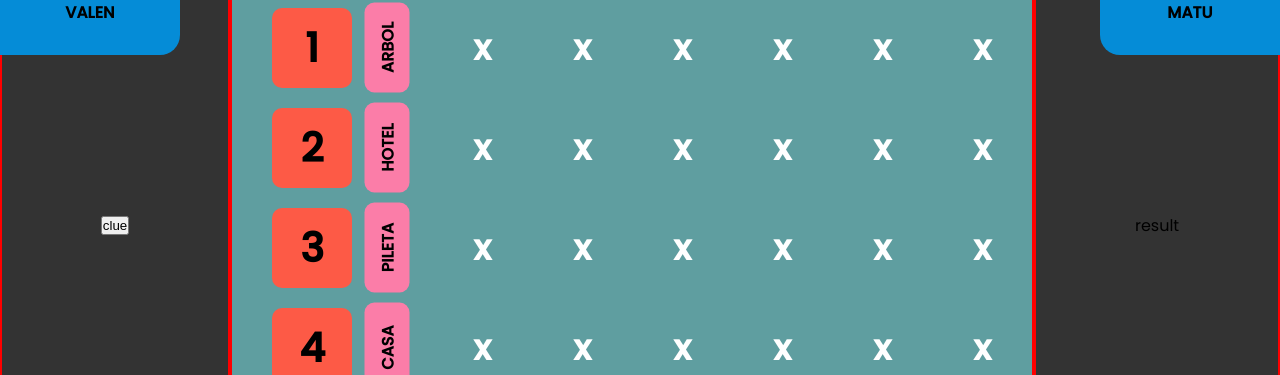
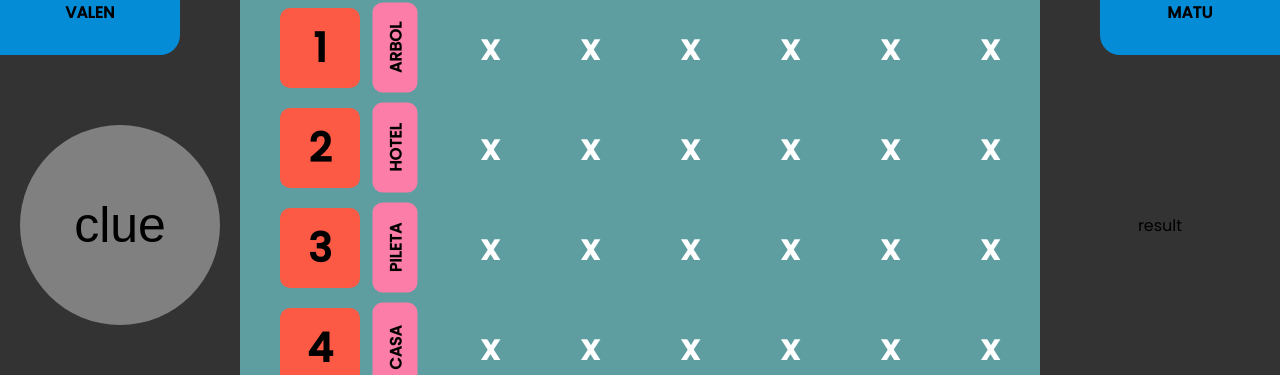
Before and after one commit to Jazbarrionuev0/Crossword-puzzle, a Next.js app: page / in a window 1280 px wide. Shown: the part 175-550 px from the top of the page. Built offline with nearby package versions, Linux system fonts and the light colour scheme.

Commit message:
styles clue btn

```diff
--- a/src/app/_styles.scss
+++ b/src/app/_styles.scss
@@ -6,16 +6,26 @@
     height: 100vh;
 
     .main-left {
-        border: 2px solid red;
         flex-grow: 1;
         display: flex;
         justify-content: center;
         height: 100%;
         align-items: center;
+        width: 100%;
+
+        .clue-btn {
+            background-color: grey;
+            width: 200px;
+            height: 200px;
+            border-radius: 50%;
+            border: none;
+            font-size: 50px;
+            cursor: pointer;
+        }
     }
 
     .center {
-        border: 2px solid red;
+        //flex-grow: 1;
         height: 100%;
         display: flex;
         flex-direction: column;
@@ -42,8 +52,8 @@
     }
 
     .main-right {
-        border: 2px solid red;
         flex-grow: 1;
+        width: 100%;
         display: flex;
         justify-content: center;
         height: 100%;
--- a/src/app/page.tsx
+++ b/src/app/page.tsx
@@ -15,7 +15,7 @@ const Home = () => {
   return (
     <main className="root-page">
       <div className="main-left">
-        <button>clue</button>
+        <button className="clue-btn">clue</button>
       </div>
       <div className="center">
       <section className="tablero">
--- a/src/styles/index.css
+++ b/src/styles/index.css
@@ -14,15 +14,23 @@ html {
   height: 100vh;
 }
 .root-page .main-left {
-  border: 2px solid red;
   flex-grow: 1;
   display: flex;
   justify-content: center;
   height: 100%;
   align-items: center;
+  width: 100%;
+}
+.root-page .main-left .clue-btn {
+  background-color: grey;
+  width: 200px;
+  height: 200px;
+  border-radius: 50%;
+  border: none;
+  font-size: 50px;
+  cursor: pointer;
 }
 .root-page .center {
-  border: 2px solid red;
   height: 100%;
   display: flex;
   flex-direction: column;
@@ -45,8 +53,8 @@ html {
   display: flex;
 }
 .root-page .main-right {
-  border: 2px solid red;
   flex-grow: 1;
+  width: 100%;
   display: flex;
   justify-content: center;
   height: 100%;
```
Also changed, not shown: 1 other file (tests, documents, lock files or other folders).
